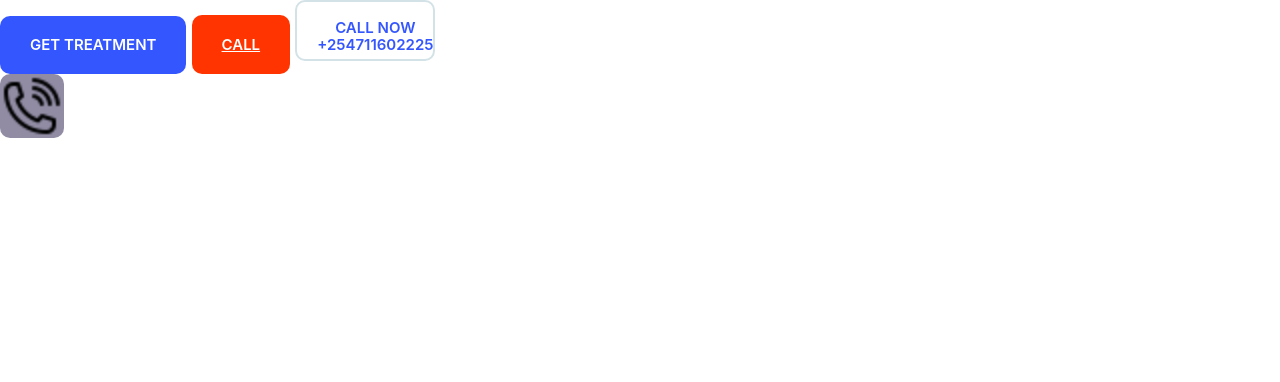
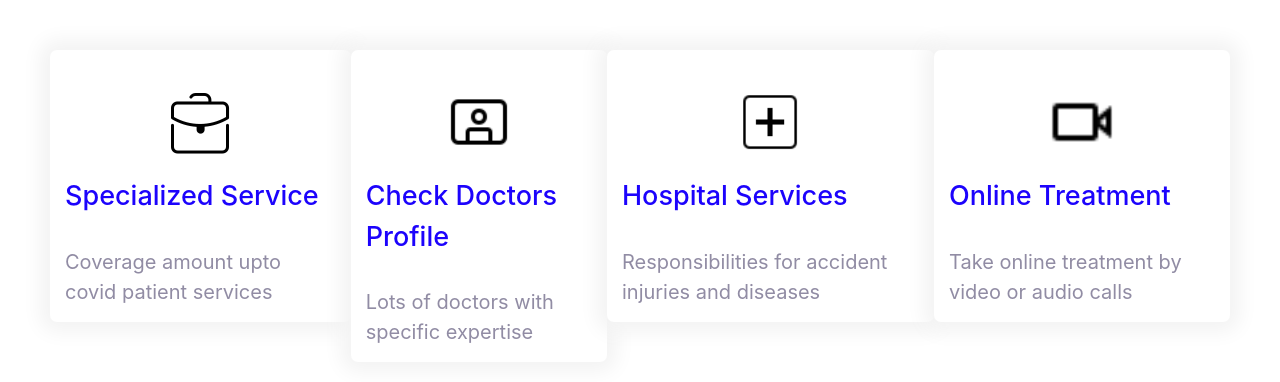
Before and after one commit to mykfrost/medicalservices, a plain HTML site: page index.html in a window 1280 px wide. Drawn offline with Linux system fonts and the light colour scheme.

Commit message:
adjusting plans

```diff
--- a/css/styles.css
+++ b/css/styles.css
@@ -88,7 +88,9 @@
   }
 
  /*Blocks*/
-
+ .block__container{
+  padding: 5rem;
+ }
  .block{
     padding: 6rem 2rem;
     border: 2px solid red;
@@ -107,7 +109,7 @@
  }
 
  .doc_image{
-    position: relative;
+  position: relative;
  }
 .doc_image >img{
     width: 100%;
@@ -121,8 +123,8 @@
 /*icons*/
 .icon {
   align-items: center;
-     width: 40px;
-    height: 40px;
+     width: 64px;
+    height: 64px;
   }
 
   .card__icon-container{
@@ -142,9 +144,8 @@
   }
 
   .card__icon-container {
-    background: #f3f9fa;
+  padding-top: 4rem;
     width: 100%;
-    border-radius: 100%;
     display: inline-flex;
     justify-content: center;
     align-items: center;
@@ -156,40 +157,44 @@
   /*cards*/
 
       .card{
-      width: 35rem;
+        background-color: #fff;
+      width: 100%;
       border-radius: 7px;
       box-shadow: 0 0 20px 10px #f3f3f3;
       overflow: hidden;
       }
 
       .card-container{
+        padding: 2.5rem;
        display: flex;
       flex-direction: column;
       flex-wrap: nowrap;
 
       }
-
-      .card__header , .card__body{
+      .card__body{
+        padding: 1.5rem;
+      }
+      .card__header .plan__name{
+        text-align: center;
+        font-size: 2rem;
+        color: var(--color-hover);
+       }
+      .card__header .card__body{
         padding: 2rem 3rem;
       }
-
-      .card--primary .card__header{
-        background:var(--color-primary);
-        color: #fff;
+      .card .card__body{
+        font-size: 1.8rem;
+        text-align: center;
       }
-
-      .card--secondary .card__header{
-        background:var(--color-secondary);
-        color: #fff;
-      }
-      .card--secondary .badge--secondary{
-        background:#02cdf1;
+       .card--secondary .card__header{
+        color:var(--color-hover);
       }
 
       /*Media*/
 
       @media screen and (min-width: 1024px) {
         .card__container{
+          padding: 5rem;
           display: flex;
          flex-direction: row;
          flex-wrap: nowrap;
@@ -197,33 +202,27 @@
 
         .card__header .plan__name{
          font-size: 2.7rem;
+          text-align: left;
+          color: var(--color-hover);
+
+        }
+        .card .card__body {
+          font-size: 2rem;
+          text-align: left;
         }
       }
       /*Plans*/
       .plan__name{
+        padding: 1.5rem;
         color: #fff;
         margin: 0;
-        font-weight: 500;
+        font-weight: 400;
         font-size: 2.4rem;
-      }
-      .plan__price{
-        font-size: 6rem;
-      }
-
-      .plan__billing-cycle{
-        font-size: 2.4rem;
-        font-weight: 300;
-        opacity: .8;
-        margin-right: 1rem;
       }
 
 
-    .plan__description{
-    font-size:2rem;
-    font-weight: 300;
-    letter-spacing:1px;
-    }
-/*Buttons*/
+
+ /*Buttons*/
 .btn{
 font-size: 1.8rem;
 font-weight: 600;
@@ -252,31 +251,76 @@ color: #fff;
 .btn--secondary :hover{
   background: var(--color-hover2);
 }
+.btn--outline{
+  align-items: center;
+  background: #fff;
+  border-radius: 10px;
+  border: 0;
+  border:2px solid var(--color-btn);
+  color: var(--color-heading);
+  font-size: 1.8rem;
+  justify-content: center;
+  padding-bottom: 1.7rem;
+  padding-top: 2.5rem;
+  text-align: center;
+  text-transform: uppercase;
+}
+.buttons__wrapper{
+  padding: 5rem ;
+  }
+.my_icon{
 
-.btn--outline{
-  justify-content: center;
-  align-items: center;
-  padding:1.7rem 0 .5rem 1rem;
-  background: #fff;
-  color: var(--color-heading);
-  border:2px solid var(--color-btn)
+padding: 1.5rem;
+display: inline;
+justify-content: center;
+align-items: center;
 }
-.call_icon > img{
-
-  background: var(--color-body);
-width: 64px;
-height: 64px;
+ .call_icon >img{
+padding: 1.5rem;
+background-color:#e3faf9;
+border: 0;
+display: inline;
+align-items: center;
+justify-content: center;
 border-radius: 10px;
-flex-shrink: 1;
+vertical-align:middle;
 }
-
 .call_text{
   padding-left: 1rem;
   justify-content: center;
   align-items: center;
 }
+
+
 @media screen and (min-width: 1024px) {
   .btn{
-    font-size: 1.5rem;
+   font-size: 2rem;
+    font-weight: 600;
+   text-transform: uppercase;
+   padding: 2.5rem 3.5rem;
+  border: 0;
+  border-radius: 10px;
+  text-align: center;
   }
+  .plan__name{
+    color: #fff;
+    margin: 0;
+    font-weight: 500;
+    font-size:3rem;
+  }
+  .btn--outline{
+
+    justify-content: center;
+    align-items: center;
+    background: #fff;
+    color: var(--color-heading);
+    border:2px solid var(--color-btn)
+  }
+  .buttons__wrapper{
+    padding: 10rem ;
+    }
+    .block__container{
+      padding: 10rem;
+
+   }
 }
--- a/index.html
+++ b/index.html
@@ -15,16 +15,56 @@
         <link rel="stylesheet" href="css/normalize.css">
     </head>
     <body>
-           <button class="btn btn--primary">Get Treatment</button>
-
-            <a href="#" class="btn btn--accent">Call</a>
-            <button href="#"class=" btn btn--outline"> <span class="call_text">Call NOw</span>  <br> <span class="call_text">+254711602225 </span> </button>
 
 
-           <div class="call_icon">
-            <img  src="./icons/icons8-call-32.png" alt="call us">
-           </div>
-
+        <div class="card__container">
+            <div >
+                <div class="card card--secondary">
+                   <div class="card__icon-container"><img class="icon" src="./icons/briefcase-64.png" alt="briefcase"></div>
+                   <header class="card__header">
+                    <h3 class="plan__name">Specialized Service</h3>
+                    </header>
+                   <div class="card__body">
+                       Coverage amount upto covid patient services
+                   </div>
+                </div>
+            </div>
+            <div >
+                <div class="card card--secondary">
+                   <div class="card__icon-container"><img class="icon" src="./icons/video-chat-48.png" alt="briefcase"></div>
+                   <header class="card__header">
+                    <h3 class="plan__name">Check Doctors Profile</h3>
+                    </header>
+                   <div class="card__body">
+                       Lots of doctors with specific expertise
+                   </div>
+                </div>
+            </div>
+            <div >
+                <div class="card card--secondary">
+                   <div class="card__icon-container">
+                    <img class="icon" src="./icons/hospital-50.png" alt="briefcase">
+                </div>
+                   <header class="card__header">
+                    <h3 class="plan__name">Hospital Services</h3>
+                    </header>
+                   <div class="card__body">
+                       Responsibilities for accident injuries and diseases
+                   </div>
+                </div>
+            </div>
+            <div >
+                <div class="card card--secondary">
+                   <div class="card__icon-container"><img class="icon" src="./icons/video-call-24.png" alt="briefcase"></div>
+                   <header class="card__header">
+                    <h3 class="plan__name">Online Treatment</h3>
+                    </header>
+                   <div class="card__body">
+                       Take online treatment by video or audio calls
+                   </div>
+                </div>
+            </div>
+        </div>
 
         <script src="" async defer></script>
     </body>
```
Also changed, not shown: components/blocks.html (+2 -1 lines), components/buttons.html (+10 -0 lines), icons/icons8-call-24.png (added), icons/icons8-call-48.png (added), icons/icons8-call-64.png (added).
